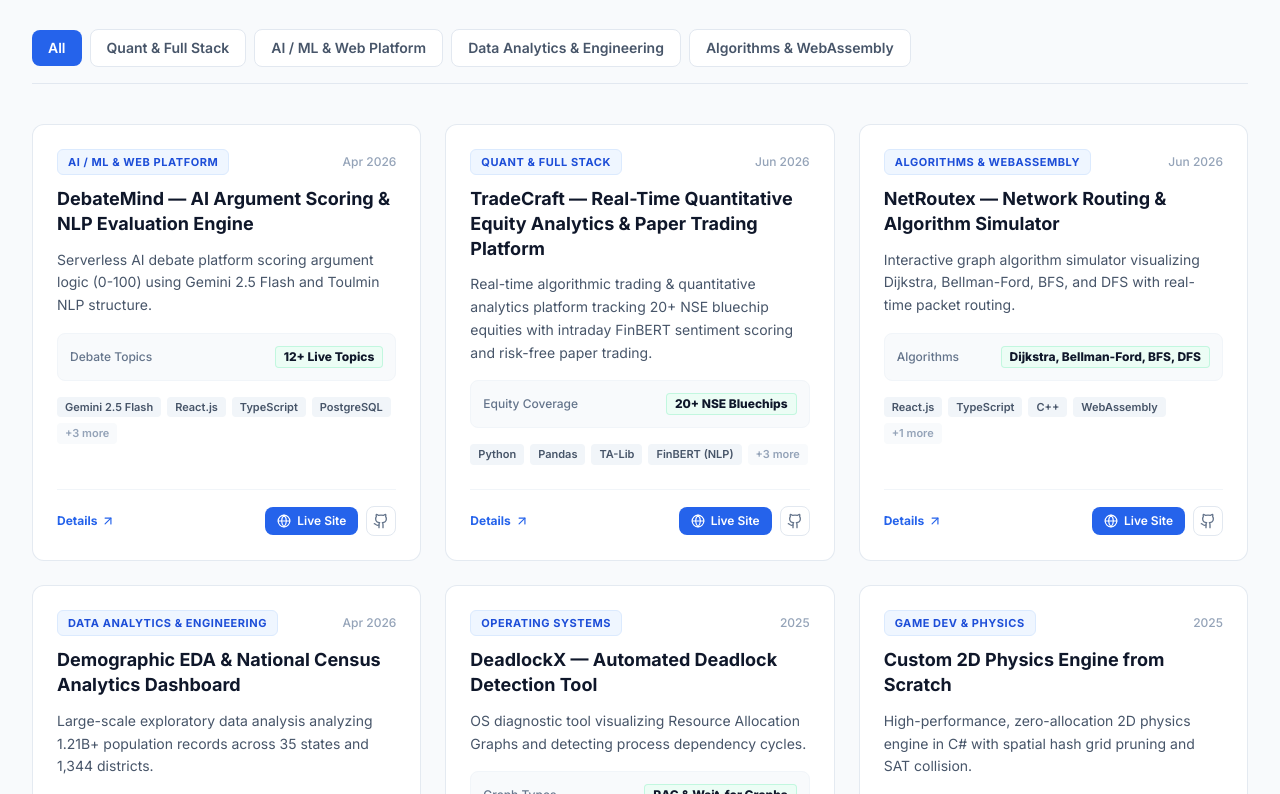
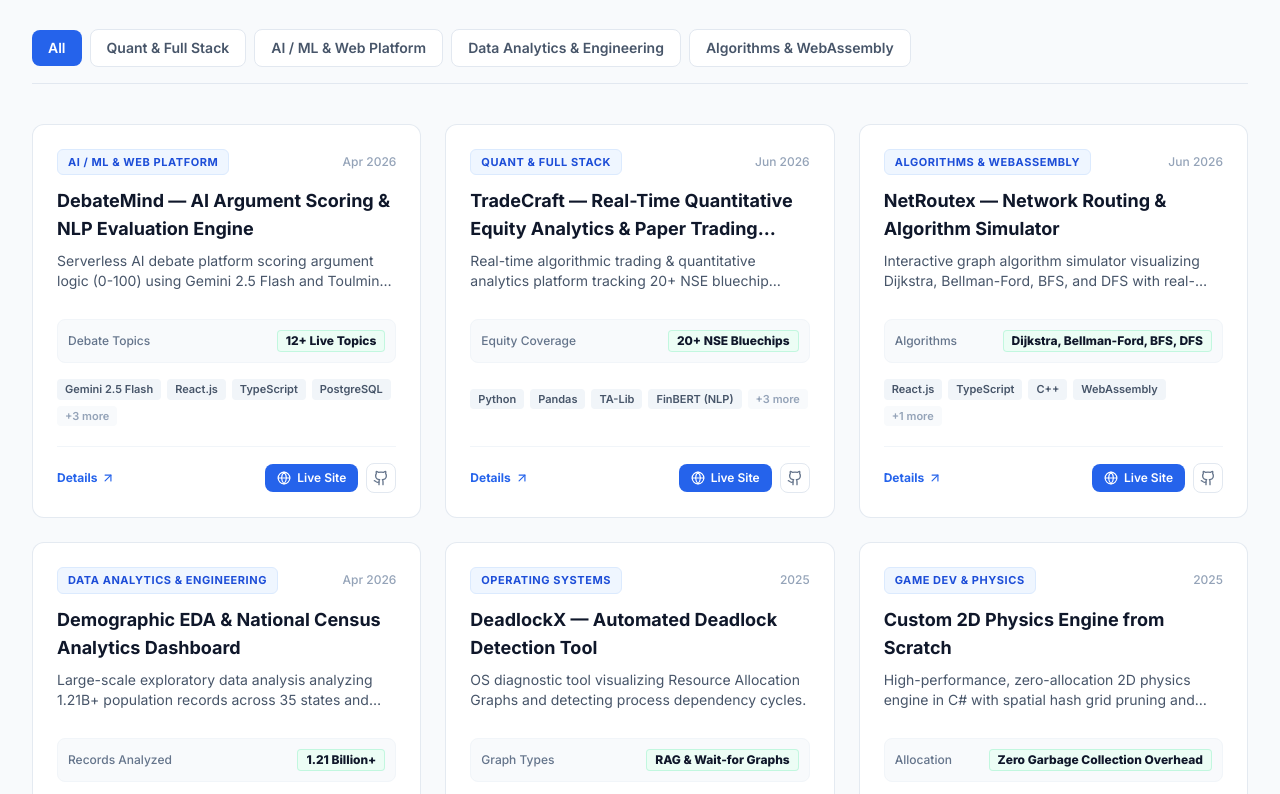
Before and after one commit to lizarawat/portfolio, a React (Vite) app: page / in a window 1280 px wide. Shown: the part 3206-4000 px from the top of the page. Built offline with nearby package versions, Linux system fonts and the light colour scheme.

Commit message:
Align project cards titles, descriptions, metric boxes, tech stack badges, and action bars horizontally across grid rows

```diff
--- a/src/components/Projects.jsx
+++ b/src/components/Projects.jsx
@@ -50,13 +50,13 @@
         </div>
 
         {/* Projects Cards Grid */}
-        <div className="grid grid-cols-1 md:grid-cols-2 lg:grid-cols-3 gap-6">
+        <div className="grid grid-cols-1 md:grid-cols-2 lg:grid-cols-3 gap-6 items-stretch">
           {filteredProjects.map((project) => (
             <div
               key={project.id}
-              className="bg-white border border-slate-200/90 rounded-xl p-6 shadow-xs card-subtle flex flex-col justify-between"
+              className="bg-white border border-slate-200/90 rounded-xl p-6 shadow-xs card-subtle flex flex-col justify-between h-full"
             >
-              <div>
+              <div className="flex flex-col flex-1">
                 {/* Category & Date */}
                 <div className="flex items-center justify-between gap-2 mb-3">
                   <span className="text-[11px] font-bold uppercase tracking-wider text-blue-700 bg-blue-50 px-2.5 py-1 rounded-md border border-blue-100">
@@ -67,29 +67,40 @@
                   </span>
                 </div>
 
-                {/* Title */}
-                <h3 className="text-lg font-bold text-slate-900 leading-snug hover:text-blue-600 transition-colors cursor-pointer"
-                    onClick={() => setSelectedProject(project)}>
+                {/* Title Container - Aligned Min Height */}
+                <div className="min-h-[3.5rem] flex flex-col justify-center">
+                  <h3
+                    className="text-base sm:text-lg font-bold text-slate-900 leading-snug hover:text-blue-600 transition-colors cursor-pointer line-clamp-2"
+                    onClick={() => setSelectedProject(project)}
+                  >
                     {project.title}
                   </h3>
+                </div>
 
-                {/* Short Description */}
-                <p className="mt-3 text-sm text-slate-600 leading-relaxed font-normal">
+                {/* Short Description Container - Aligned Min Height */}
+                <div className="mt-2 min-h-[3.25rem] flex flex-col justify-start">
+                  <p className="text-xs sm:text-sm text-slate-600 leading-relaxed font-normal line-clamp-2">
                     {project.shortDesc}
                   </p>
+                </div>
 
-                {/* Metric Badge Callout */}
-                {project.metrics && project.metrics[0] && (
-                  <div className="mt-4 p-3 bg-slate-50 border border-slate-100 rounded-lg flex items-center justify-between">
-                    <span className="text-xs text-slate-500 font-medium">{project.metrics[0].label}</span>
-                    <span className="text-xs font-extrabold text-slate-900 bg-emerald-50 text-emerald-800 px-2 py-0.5 rounded border border-emerald-200/60">
+                {/* Metric Badge Callout - Aligned Vertical Position */}
+                <div className="mt-4 min-h-[2.75rem] flex items-center">
+                  {project.metrics && project.metrics[0] ? (
+                    <div className="w-full p-2.5 bg-slate-50 border border-slate-100 rounded-lg flex items-center justify-between">
+                      <span className="text-xs text-slate-500 font-medium truncate pr-2">{project.metrics[0].label}</span>
+                      <span className="text-xs font-extrabold text-slate-900 bg-emerald-50 text-emerald-800 px-2 py-0.5 rounded border border-emerald-200/60 whitespace-nowrap">
                         {project.metrics[0].val}
                       </span>
                     </div>
+                  ) : (
+                    <div className="w-full h-full bg-transparent" />
                   )}
+                </div>
 
-                {/* Tech Stack Badges */}
-                <div className="mt-4 flex flex-wrap gap-1.5">
+                {/* Tech Stack Badges - Aligned Vertical Position */}
+                <div className="mt-4 min-h-[2.5rem] flex items-center">
+                  <div className="flex flex-wrap gap-1.5">
                     {project.techStack.slice(0, 4).map((tech, idx) => (
                       <span
                         key={idx}
@@ -105,9 +116,10 @@
                     )}
                   </div>
                 </div>
+              </div>
 
-              {/* Action Buttons */}
-              <div className="mt-6 pt-4 border-t border-slate-100 flex items-center justify-between gap-2">
+              {/* Action Buttons Bar - Fixed at Bottom */}
+              <div className="mt-5 pt-4 border-t border-slate-100 flex items-center justify-between gap-2">
                 <button
                   onClick={() => setSelectedProject(project)}
                   className="text-xs font-bold text-blue-600 hover:text-blue-800 inline-flex items-center gap-1"
```
Lines whose indentation alone changed are shown as unchanged.
